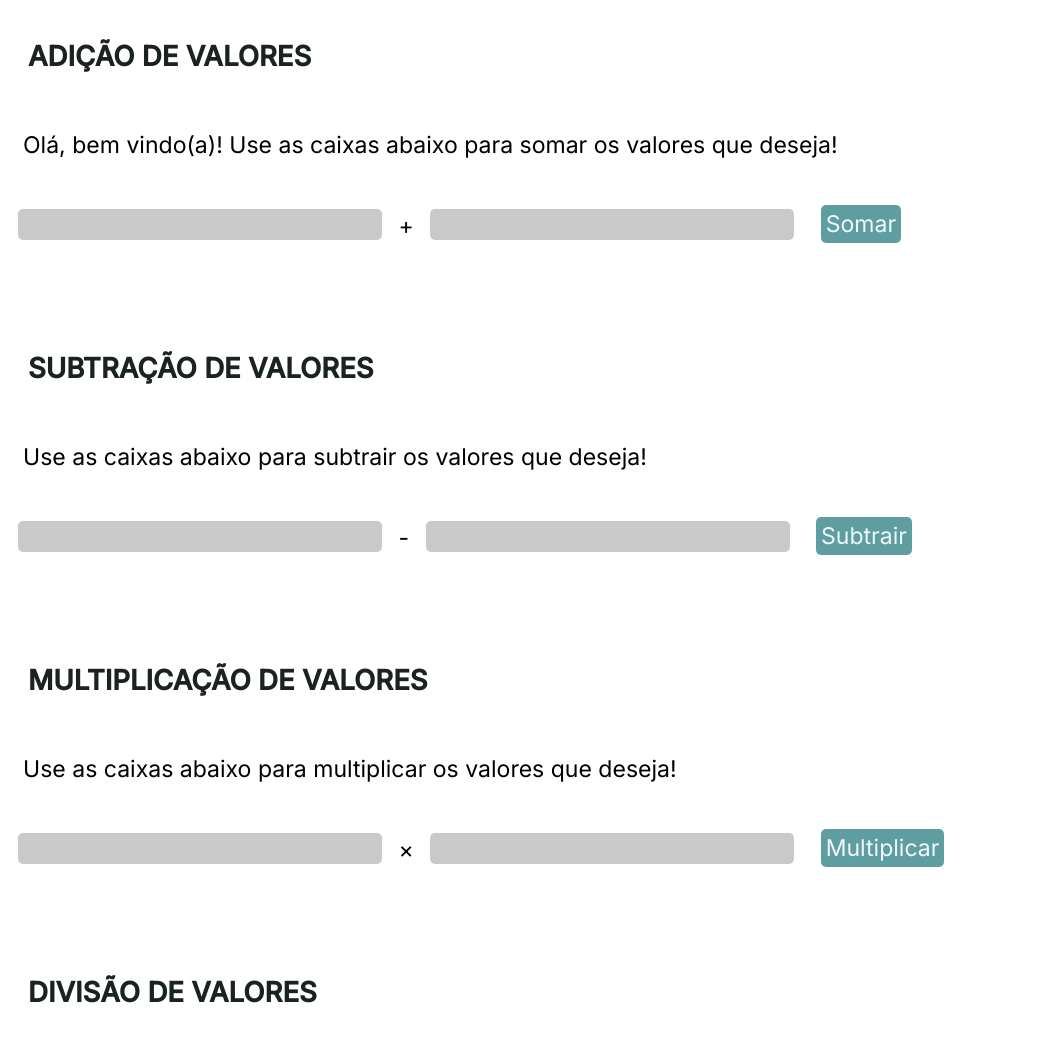
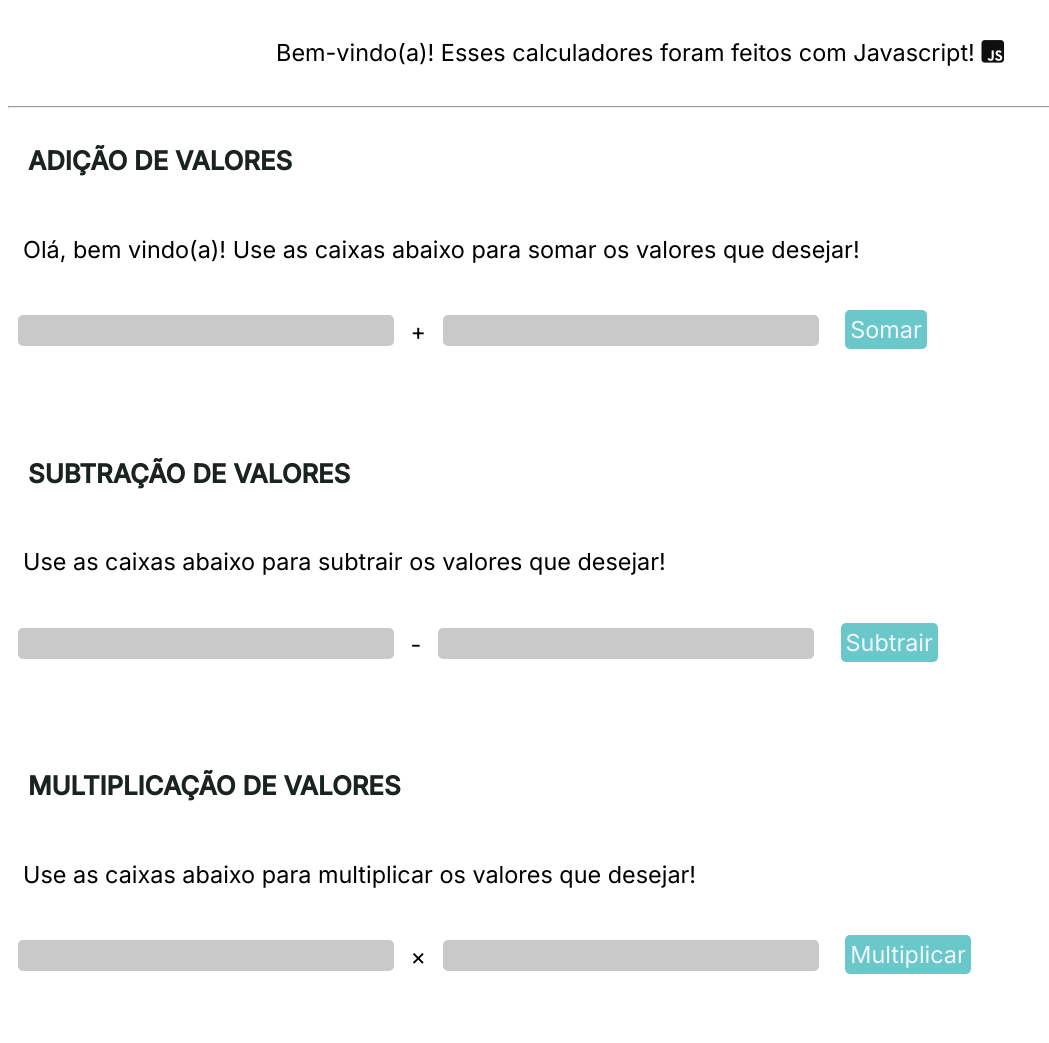
Before and after one commit to YasmiNin9/calculadorajs, a plain HTML site: page index.html in a window 1280 px wide. Shown: the top 1043 px of the page, without its empty margins (0-1049 px from the left). Drawn offline with Linux system fonts and the light colour scheme.

Commit message:
Update html and style.css

```diff
--- a/index.html
+++ b/index.html
@@ -1,48 +1,58 @@
 <!DOCTYPE html>
-<html lang="pt-Br">
+<html lang="pt-BR">
 <head>
     <meta charset="UTF-8">
     <meta http-equiv="X-UA-Compatible" content="IE=edge">
     <meta name="viewport" content="width=device-width, initial-scale=1.0">
-    <title> Calculadora | YasmiNin9 </title>
+    <title> Calculadora JS | YasmiNin9 </title>
     <script src="script.js"></script>
     <script src="https://kit.fontawesome.com/5cf7cde565.js" crossorigin="anonymous"></script>
     <link rel="stylesheet" href="style.css">
 </head>
 <body>
 
+    <main>
+        <div class="calculo soma">
+            <p class="wlc"> Bem-vindo(a)! Esses calculadores foram feitos com Javascript! <i class="fa-brands fa-square-js"></i></p>
+            <hr>
             <h1> Adição de Valores </h1>
-
-    <!--Não coloquei os elementos dentro de uma div por ser um exercício, acabei esquecendo na hora que fui fazendo-->
-
-    <p> Olá, bem vindo(a)! Use as caixas abaixo para somar os valores que deseja!</p>
+            <p> Olá, bem vindo(a)! Use as caixas abaixo para somar os valores que desejar!</p>
             <input class="box" type="number" name="txtn1" id="txtn1" onmouseenter="entrouS()"> +
             <input class="box" type="number" name="txtn2" id="txtn2">
             <input class="btn" type="button" value="Somar" onclick="somar()">
             <p id="som"> </p>
+        </div>
 
+        <div class="calculo">
             <h1> Subtração de Valores</h1>
-    <p> Use as caixas abaixo para subtrair os valores que deseja!</p>
-    <input class="box" type="number" name="txtn1" id="sutn1" onmouseenter="entrySu()"> -
+            <p> Use as caixas abaixo para subtrair os valores que desejar!</p>
+            <input class="box" type="number" name="txtn1" id="sutn1" onmouseenter="entrouSu()"> -
             <input class="box" type="number" name="txtn2" id="sutn2">
             <input class="btn" type="button" value="Subtrair" onclick="sub()">
             <p id="su"> </p>
+        </div>
 
+        <div class="calculo">
             <h1> Multiplicação de Valores</h1>
-    <p> Use as caixas abaixo para multiplicar os valores que deseja!</p>
+            <p> Use as caixas abaixo para multiplicar os valores que desejar!</p>
             <input class="box" type="number" name="txtn1" id="mtn1" onmouseenter="entrouMu()"> ×
             <input class="box" type="number" name="txtn2" id="mtn2">
             <input class="btn" type="button" value="Multiplicar" onclick="multi()">
             <p id="mu"> </p>
+        </div>
 
+        <div class="calculo">
             <h1> Divisão de Valores</h1>
-    <p> Use as caixas abaixo para dividir os valores que deseja!</p>
+            <p> Use as caixas abaixo para dividir os valores que desejar!</p>
             <input class="box" type="number" name="txtn1" id="dtn1" onmouseenter="entrouDi()"> ÷
             <input class="box" type="number" name="txtn2" id="dtn2">
             <input class="btn" type="button" value="Dividir" onclick="divi()">
             <p id="di"> </p>
+        </div>
 
-
+        <div class="msg">
             <p class="ty"> <i class="fa-solid fa-hand-holding-heart"></i> Obrigada por usar minha calculadora! ♥  Esse é um exercício simples em que prático Javascript e manipulação de <strong>DOM...</strong></p>
+        </div>
+    </main>
 </body>
 </html>
--- a/script.js
+++ b/script.js
@@ -66,7 +66,7 @@ function entrouS() {
     som.innerHTML = `Digite um novo valor...`
 }
 
-function entrySu(){
+function entrouSu(){
     su.innerHTML = `Digite um novo valor...`
 }
 
--- a/style.css
+++ b/style.css
@@ -1,9 +1,10 @@
 @import url('https://fonts.googleapis.com/css2?family=Inter:wght@400;500&display=swap');
 @import url('https://fonts.googleapis.com/css2?family=Poppins:wght@200;300&display=swap');
 
-* { padding: 0;
+* {
+    padding: 0;
     font-family: 'Inter', sans-serif;
-    font-size: 1.2em;
+    font-size: 1.1em;
     font-weight: 300;
 
 }
@@ -18,8 +19,7 @@ body {
     padding: 20px;
 }*/
 
-
-h1 {
+.calculo h1 {
     text-align: left;
     padding: 20px;
     text-transform: uppercase;
@@ -27,9 +27,18 @@ h1 {
     color: rgb(27, 34, 34);
 }
 
-p {
+.calculo p {
     padding: 15px;
     font-size: 1em;
+}
+
+.soma i {
+    color: rgb(15, 15, 15);
+    box-shadow: 1px black;
+}
+
+.wlc {
+    text-align: center;
 }
 
 .box {
@@ -50,18 +59,21 @@ p {
     padding: 5px;
     margin: 10px;
     border-radius: 5px;
-    background-color: cadetblue;
+    background-color: rgb(106, 199, 202);
     color: aliceblue;
     font-size: 1em;
     border: none;
     cursor: pointer;
 }
 
-.btn.hover {
-    background-color: rgb(113, 206, 209);
+.btn:hover {
+    background-color: rgb(128, 100, 179);
+    transition: 0.5s;
 }
 
-
+.msg {
+    margin: 10px;
+}
 .ty {
     color: rgb(20, 67, 220);
     font-family: 'Poppins';
@@ -78,3 +90,14 @@ p {
         font-size: 1em;
     }
 }
+
+@media only screen and (max-width:420px){
+
+    /*
+    .calculo {
+        margin: auto;
+        justify-content: center;
+        text-align: center;
+    }*/
+
+}
```
Lines whose indentation alone changed are shown as unchanged.
